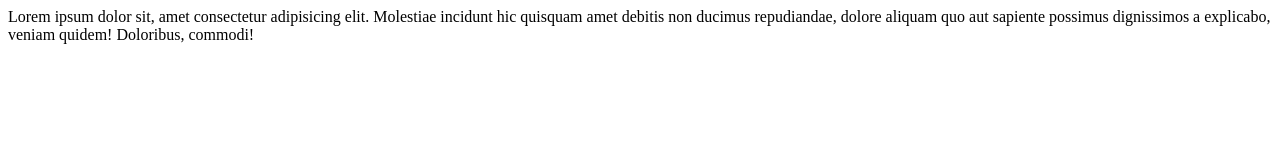
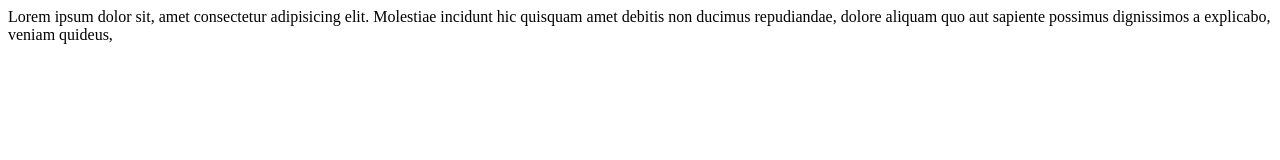
Before and after one commit to reaperkl/AulaGitTest, a plain HTML site: page index.html in a window 1280 px wide. Drawn offline with Linux system fonts and the light colour scheme.

```diff
--- a/index.html
+++ b/index.html
@@ -11,4 +11,4 @@
 </body>
 </html>
 
-Lorem ipsum dolor sit, amet consectetur adipisicing elit. Molestiae incidunt hic quisquam amet debitis non ducimus repudiandae, dolore aliquam quo aut sapiente possimus dignissimos a explicabo, veniam quidem! Doloribus, commodi!
+Lorem ipsum dolor sit, amet consectetur adipisicing elit. Molestiae incidunt hic quisquam amet debitis non ducimus repudiandae, dolore aliquam quo aut sapiente possimus dignissimos a explicabo, veniam quideus,
```
